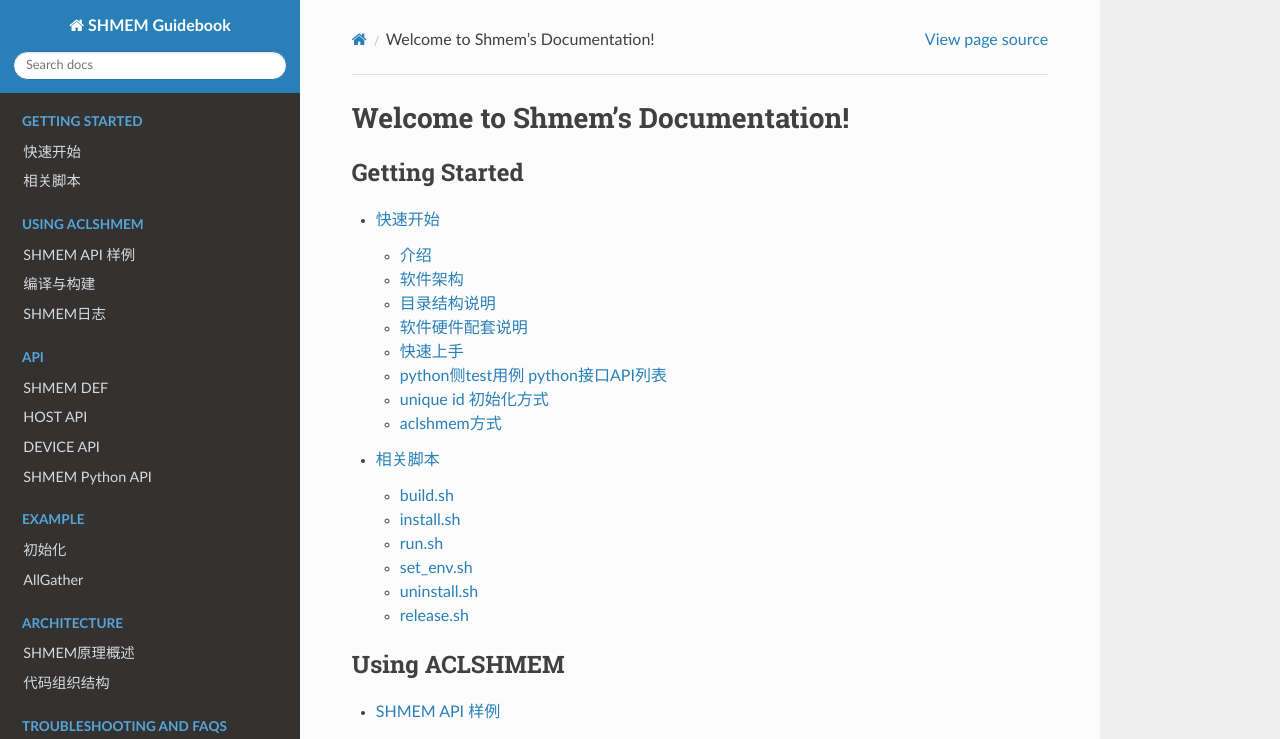
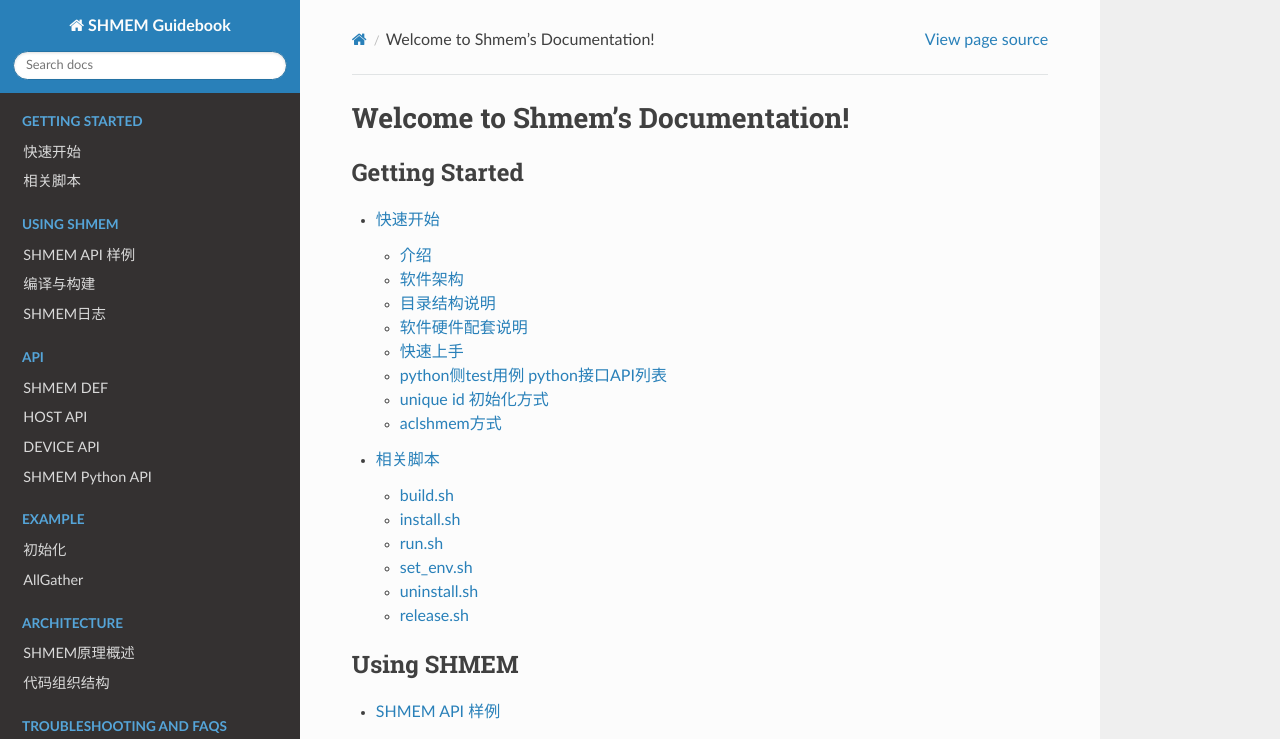
Before and after one commit to hicann/shmem, a Sphinx documentation site: the page built from docs/index.rst, in a window 1280 px wide and 1400 px high. Shown: the top 739 px of the window. Built offline with Sphinx 7.4.7 and the Read the Docs theme 3.1.0, drawn with Linux system fonts in a browser that asks for light colours; some of the changed text lies outside the part shown.

Commit message:
gendoc整改
Co-authored-by: caixilong<caixilong2@h-partners.com>



# message auto-generated for no-merge-commit merge:
!91 merge fix_gendoc into master

gendoc整改

Created-by: caixilong
Commit-by: caixilong
Merged-by: cann-robot
Description: ## 描述
<!--在这里详细描述你的改动，包括改动的原因和所采取的方法。-->
整改接口注释避免gendoc宏展开生成接口文档
在conf.py添加生成css逻辑以修改宏定义函数所在区域样式
修改build.sh的fn_gen_doc以筛选应输出到文档的宏
rst中添加so.h
## 关联的Issue
<!-- 如果这个PR是为了解决特定的Issue，请在这里提供Issue链接。例如：关联Issue #123-->
<!-- 如果这个PR是为了解决特定的问题单，请在这里描述问题单单号。-->
https://gitcode.com/cann/shmem/issues/69
## 测试
<!--描述进行了哪些测试来验证你的改动。包括但不限于二级冒烟、算子泛化等。-->

## 文档更新
<!--如果这个PR包含文档的更新，请在这里指出。例如：更新了README.md文件。-->

## 类型标签
<!--  [x] 表示选中 -->
- [x] Bug修复
- [ ] 新特性
- [ ] 性能优化
- [ ] 文档更新
- [ ] 其他，请描述：




See merge request: cann/shmem!91

```diff
--- a/docs/conf.py
+++ b/docs/conf.py
@@ -10,6 +10,10 @@
 import subprocess
 import warnings
 import os
+import sphinx.locale
+from sphinx.locale import admonitionlabels
+
+admonitionlabels['remark'] = ('', '')
 
 GIT_COMMAND = """\
 git symbolic-ref -q --short HEAD \
@@ -54,7 +58,6 @@
     '.md': 'markdown',
 }
 
-
 html_theme = 'sphinx_rtd_theme'
 html_theme_options = {
     'sticky_navigation': True,
@@ -71,3 +74,34 @@
 
 breathe_projects = {"ACLSHMEM_CPP_API": f"./{branch}/xml"}
 breathe_default_project = "ACLSHMEM_CPP_API"
+
+if not os.path.exists('_static/css'):
+    os.makedirs('_static/css', exist_ok=True)
+
+css_content = """
+.rst-content .admonition.remark .admonition-title {
+    display: none !important;
+}
+
+.rst-content .admonition.remark {
+    font-weight: bold !important;
+}
+
+.rst-content .admonition.remark code,
+.rst-content .admonition.remark pre {
+    font-weight: normal !important;
+}
+
+.rst-content .admonition.remark {
+    background: #f0f9ff !important;
+    border-left: 5px solid #3b82f6 !important;
+    border-radius: 8px;
+    margin: 20px 0;
+    padding: 20px !important;
+    box-shadow: 0 2px 8px rgba(59, 130, 246, 0.1);
+}
+"""
+
+css_path = '_static/css/custom.css'
+with open(css_path, 'w', encoding='utf-8') as f:
+    f.write(css_content)
--- a/docs/device_api.rst
+++ b/docs/device_api.rst
@@ -43,6 +43,12 @@
 .. doxygenfile:: gm2gm/engine/shmem_device_rdma.h
     :project: ACLSHMEM_CPP_API
 
+shmem_device_so.h
+---------------------------------
+
+.. doxygenfile:: shmem_device_so.h
+    :project: ACLSHMEM_CPP_API
+
 shmem_device_team.h
 ---------------------------------
 
--- a/docs/host_api.rst
+++ b/docs/host_api.rst
@@ -37,6 +37,12 @@
 .. doxygenfile:: shmem_host_p2p_sync.h
     :project: ACLSHMEM_CPP_API
 
+shmem_host_so.h
+---------------------------------
+
+.. doxygenfile:: shmem_host_so.h
+    :project: ACLSHMEM_CPP_API
+
 shmem_host_team.h
 ---------------------------------
 
--- a/docs/index.rst
+++ b/docs/index.rst
@@ -11,8 +11,8 @@
 
 .. toctree::
     :maxdepth: 2
-    :caption: Using ACLSHMEM
-    :name: Using ACLSHMEM
+    :caption: Using SHMEM
+    :name: Using SHMEM
 
     api_demo.md
     compilation_build_guide.md
```
Also changed, not shown: 10 other files.
